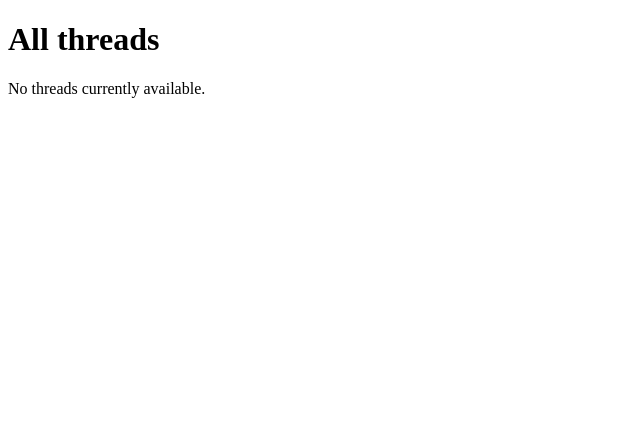
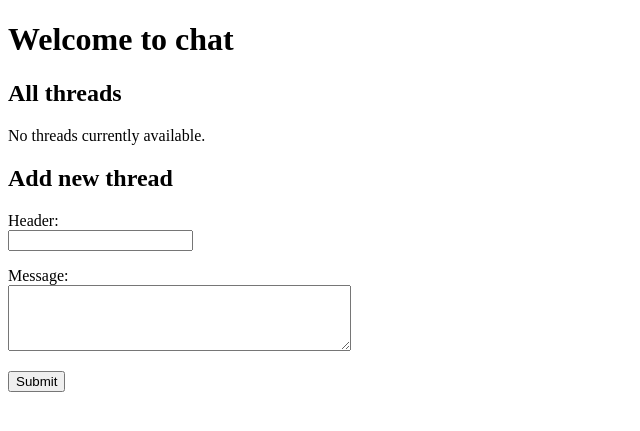
Before and after one commit to tsirpsis/CSB-project-1, a Django app: page /chat/ in a window 1280 px wide. Shown: the top 431 px of the page, without its empty margins (0-640 px from the left). Run offline with Django 5.2, Linux system fonts and the light colour scheme; data that the repository does not hold is empty.

Commit message:
Add forms for new threads and comments

```diff
--- a/mysite/chat/templates/chat/index.html
+++ b/mysite/chat/templates/chat/index.html
@@ -5,7 +5,8 @@
     </head>
     <body>
 
-        <h1>All threads</h1>
+        <h1>Welcome to chat</h1>
+        <h2>All threads</h2>
 
         {% if threads %}
             <ul>
@@ -17,5 +18,16 @@
             <p>No threads currently available.</p>
         {% endif %}
 
+        <h2>Add new thread</h2>
+
+        <form action="/chat/" method="POST">
+            {% csrf_token %}
+            <p>Header: <br/>
+                <input type="text" id="header" name="header"/></p>
+            <p>Message: <br/>
+                <textarea id="content" name="content" rows="4" cols="40"></textarea></p>
+            <p><input type="submit" value="Submit"/></p>
+        </form>
+
     </body>
 </html>
--- a/mysite/chat/views.py
+++ b/mysite/chat/views.py
@@ -1,10 +1,25 @@
-from django.shortcuts import get_object_or_404, render
+from django.shortcuts import get_object_or_404, render, redirect
 from .models import Thread, Message
+from django.utils import timezone
 
 def index(request):
+    if request.method == "POST":
+        header = request.POST["header"]
+        content = request.POST["content"]
+
+        Thread.objects.create(header=header, content=content, pub_date=timezone.now())
+        return redirect("/chat/")
+
     all_threads = Thread.objects.all()
     return render(request, "chat/index.html", {"threads": all_threads})
 
 def thread(request, thread_id):
     thread = get_object_or_404(Thread, pk=thread_id)
-    return render(request, 'chat/thread.html', {'thread': thread})
+
+    if request.method == "POST":
+        content = request.POST["content"]
+
+        Message.objects.create(thread=thread, message=content)
+        return redirect(f"/chat/{thread_id}/")
+
+    return render(request, "chat/thread.html", {"thread": thread})
```
Also changed, not shown: mysite/chat/templates/chat/thread.html (+13 -4 lines).
